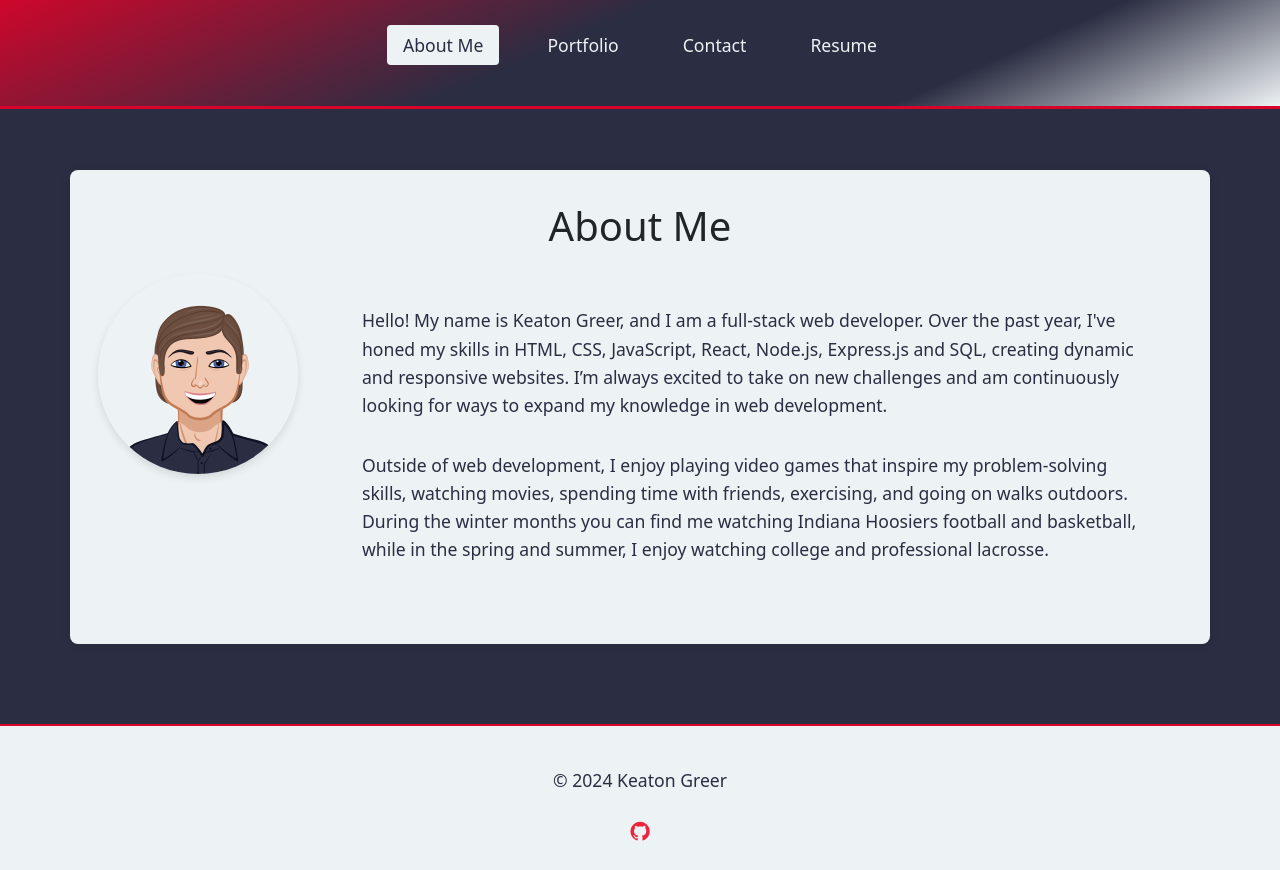
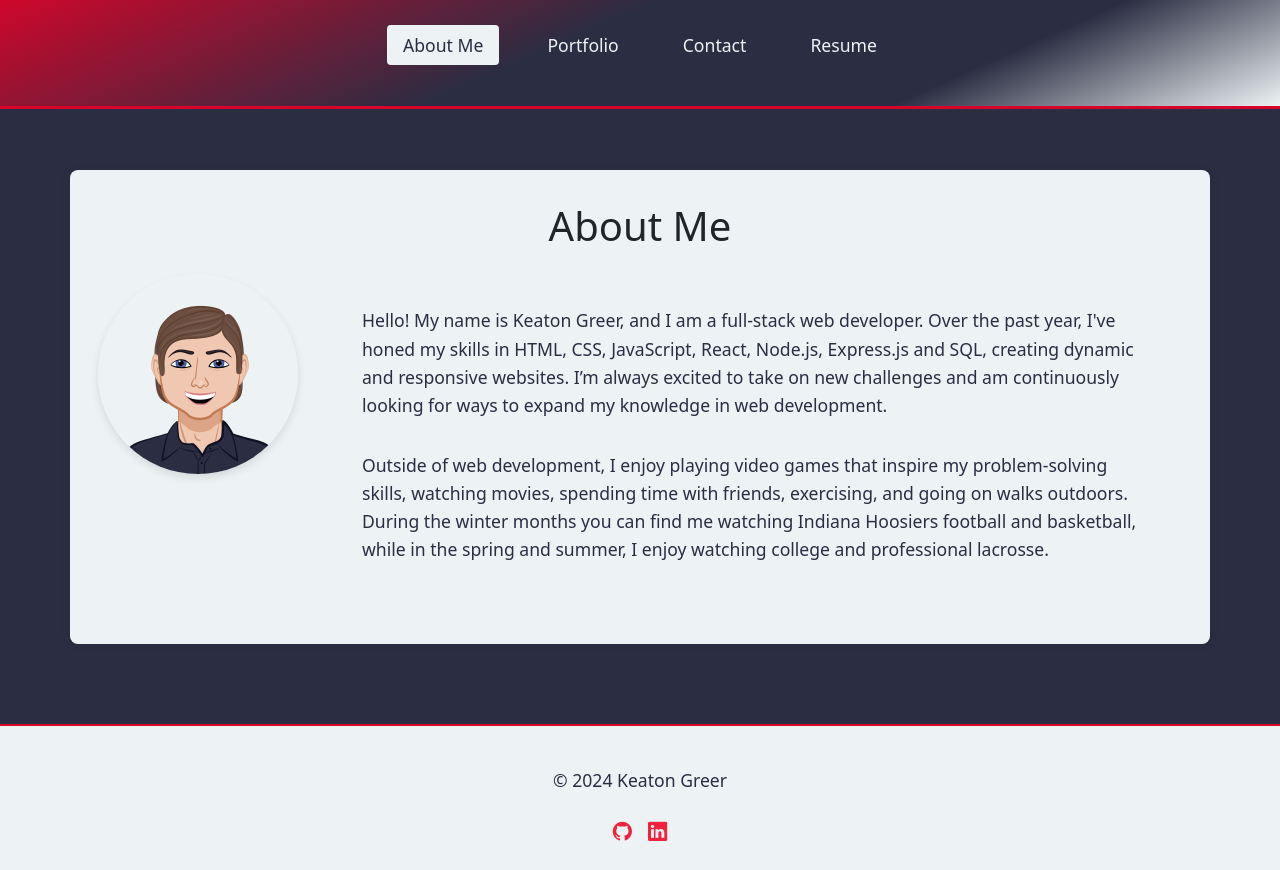
Before and after one commit to keatongreer/React-Portfolio, a React (Vite) app: page / in a window 1280 px wide. Built offline with nearby package versions, Linux system fonts and the light colour scheme.

Commit message:
Added linkedin link to footer

```diff
--- a/src/components/Footer.jsx
+++ b/src/components/Footer.jsx
@@ -10,6 +10,13 @@ export default function Footer() {
           <a href="https://github.com/keatongreer" aria-label="GitHub">
             <span className="bi bi-github"></span>
           </a>
+
+          <a
+            href="https://www.linkedin.com/in/keatongreer/"
+            aria-label="LinkedIn"
+          >
+            <span className="bi bi-linkedin"></span>
+          </a>
         </div>
       </div>
     </footer>
```
